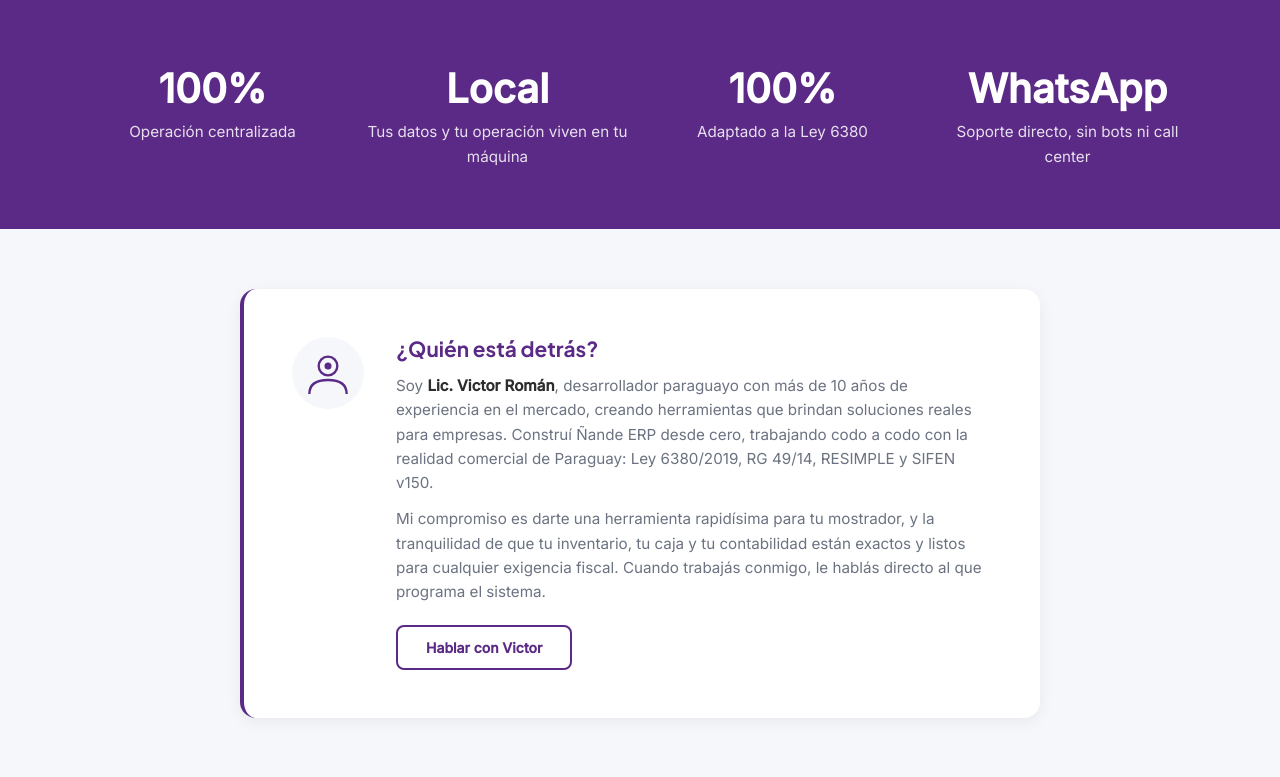
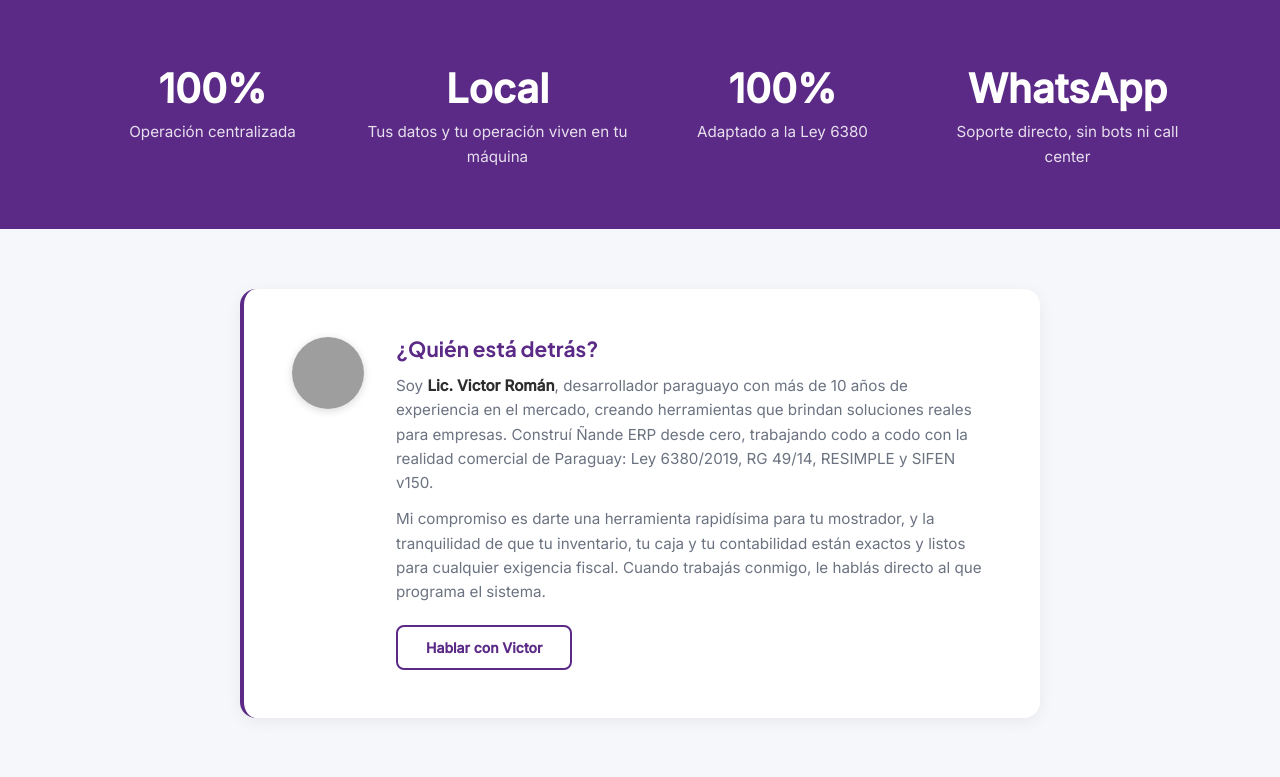
Before and after one commit to victor220888/guaranisoft-landing, a FastAPI app: page / in a window 1280 px wide. Shown: the part 4638-5415 px from the top of the page. Run offline with FastAPI, Linux system fonts and the light colour scheme; grey boxes are pictures that could not be loaded.

Commit message:
Add Victor's profile photo to 'Quién está detrás?' section

```diff
--- a/static/css/landing.css
+++ b/static/css/landing.css
@@ -425,14 +425,15 @@
 }
 .quien-avatar {
     flex-shrink: 0;
-    color: var(--morado);
-    background: var(--gris-fondo);
-    border-radius: 50%;
     width: 72px;
     height: 72px;
-    display: flex;
-    align-items: center;
-    justify-content: center;
+}
+.quien-avatar img {
+    width: 72px;
+    height: 72px;
+    border-radius: 50%;
+    object-fit: cover;
+    box-shadow: 0 2px 8px rgba(0,0,0,0.15);
 }
 .quien-texto h3 {
     color: var(--morado);
--- a/templates/index.html
+++ b/templates/index.html
@@ -424,7 +424,7 @@
         <div class="prueba-social-card fade-in">
             <div class="quien-detras">
                 <div class="quien-avatar">
-                    <svg viewBox="0 0 48 48" width="56" height="56" fill="none" stroke="currentColor" stroke-width="2"><circle cx="24" cy="18" r="8"/><path d="M8 42 Q8 30 24 30 Q40 30 40 42"/><circle cx="24" cy="18" r="3" fill="currentColor" stroke="none"/></svg>
+                    <img src="/static/img/victor-roman.jpg" alt="Lic. Victor Román" width="72" height="72" style="border-radius:50%;object-fit:cover;">
                 </div>
                 <div class="quien-texto">
                     <h3>¿Quién está detrás?</h3>
```
Also changed, not shown: 1 other file.
